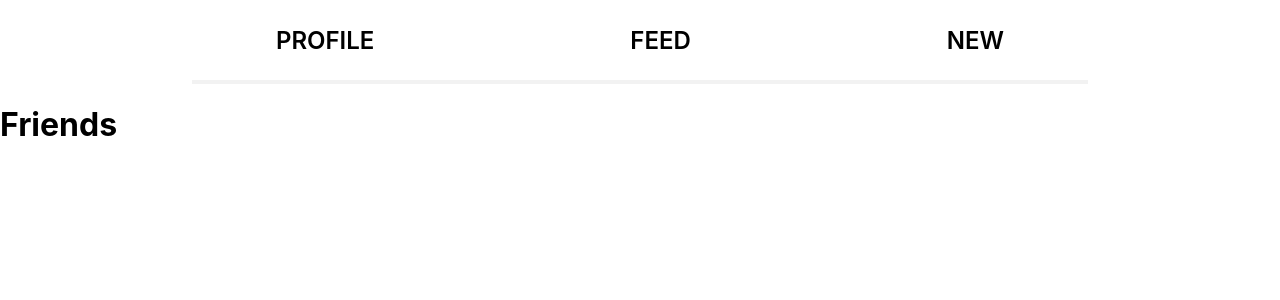
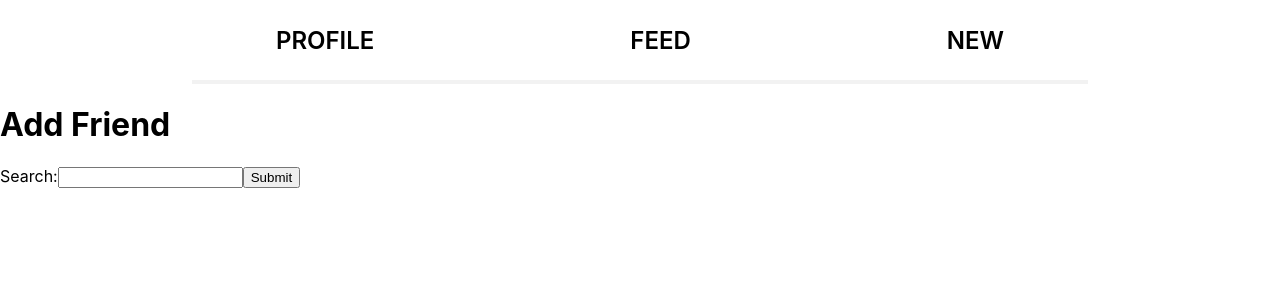
Before and after one commit to NicholasOrth/foodhub, a Next.js app in the folder frontend/: page /friends in a window 1280 px wide. Shown: the top 300 px of the page. Built offline with nearby package versions, Linux system fonts and the light colour scheme.

Commit message:
added new route to search for user ids by partial name

```diff
--- a/frontend/src/pages/friends/index.tsx
+++ b/frontend/src/pages/friends/index.tsx
@@ -1,10 +1,66 @@
 import Navbar from "../../../components/Navbar";
+import {Profile} from "../../../types/Profile";
+import {useState} from "react";
+import ProfileView from "../../../components/ProfileView";
+
+import styles from "../../styles/Friends.module.css";
 
 export default function FriendsPage(props: any) {
+
+    const [profileList, setProfileList] = useState<Profile[]>([]);
+
+    const handleSubmit = async (e: any) => {
+        e.preventDefault();
+
+        setProfileList([])
+
+        const query = e.target.query.value;
+
+        const res = await fetch(`http://localhost:7100/user/search/${query}`);
+
+        if (res.ok) {
+            const data: { users: number[] } = await res.json();
+
+            for (const id of data.users) {
+                const res = await fetch(`http://localhost:7100/user/${id}`);
+                const data: Profile = await res.json();
+
+                console.log(data);
+
+                setProfileList(profileList => [...profileList, data]);
+            }
+        }
+    }
+
     return (
         <>
             <Navbar />
-            <h1>Friends</h1>
+            <h1>Add Friend</h1>
+
+            <form onSubmit={handleSubmit}>
+                <label>
+                    Search:
+                    <input type="text" name="query" />
+                </label>
+                <input type="submit" value="Submit" />
+            </form>
+
+            <ul className={styles.profileList}>
+                {
+                    profileList.map(profile => {
+                       return (
+                              <li key={profile.id}>
+                                  <ProfileView
+                                      name={profile.name}
+                                      followers={profile.followers}
+                                      following={profile.following}
+                                      postCount={profile.posts}
+                                  />
+                              </li>
+                       )
+                    })
+                }
+            </ul>
         </>
     )
 }
--- /dev/null
+++ b/frontend/src/styles/Friends.module.css
@@ -0,0 +1,3 @@
+.profileList {
+    list-style: none;
+}
--- /dev/null
+++ b/frontend/types/Profile.ts
@@ -0,0 +1,7 @@
+export type Profile = {
+    id: number;
+    name: string;
+    followers: number;
+    following: number;
+    posts: number;
+}
```
Also changed, not shown: 1 other file (tests, documents, lock files or other folders).
